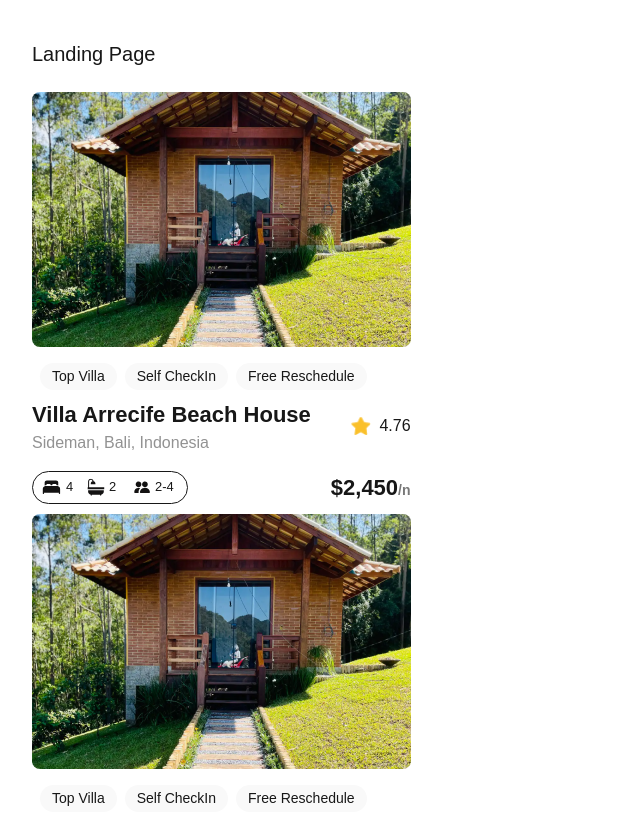
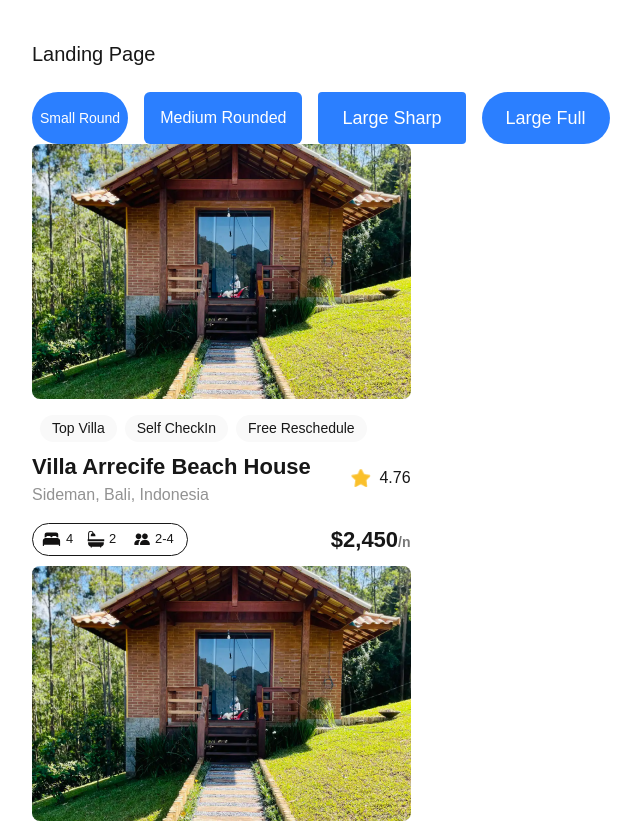
Before and after one commit to mrPullStack/alx-project-0x00-setup, a Next.js app in the folder alx-project-0x00/: page /landing in a window 1280 px wide. Shown: the top 823 px of the page, without its empty margins (8-649 px from the left). Built offline with nearby package versions, Linux system fonts and the light colour scheme.

Commit message:
edit landing

```diff
--- /dev/null
+++ b/alx-project-0x00/components/Button.tsx
@@ -0,0 +1,19 @@
+import React from "react"
+import { ButtonProps } from "@/interfaces"
+
+const Button: React.FC<ButtonProps> = ({ title, size, shape }) => {
+  const sizeClass =
+    size === "small"
+      ? "px-2 py-1 text-sm"
+      : size === "medium"
+      ? "px-4 py-2 text-base"
+      : "px-6 py-3 text-lg"
+
+  return (
+    <button className={`bg-blue-500 text-white ${sizeClass} ${shape}`}>
+      {title}
+    </button>
+  )
+}
+
+export default Button
--- a/alx-project-0x00/interfaces/index.ts
+++ b/alx-project-0x00/interfaces/index.ts
@@ -1,3 +1,9 @@
 export interface PillProps {
   title: string;
 }
+
+export interface ButtonProps {
+  title: string
+  size: "small" | "medium" | "large"
+  shape: "rounded-sm" | "rounded-md" | "rounded-full"
+}
--- a/alx-project-0x00/pages/index.tsx
+++ b/alx-project-0x00/pages/index.tsx
@@ -3,6 +3,8 @@
     <main className="flex flex-col h-screen justify-center items-center text-4xl font-semibold">
       <h1>Airbnb Application Clone system</h1>
       <button className=" border px-3 py-1 text-lg mt-3  bg-blue-500 text-white rounded-full">Get Started</button>
+
+
     </main>
   )
 }
--- a/alx-project-0x00/pages/landing.tsx
+++ b/alx-project-0x00/pages/landing.tsx
@@ -1,10 +1,19 @@
 import React from "react";
 import Card from "@/components/Card";
+import Button from "@/components/Button";
 
 const Landing: React.FC = () => {
   return (
     <div className="p-10">
       <h1 className="text-xl font-extralight mb-6">Landing Page</h1>
+
+      <div className="flex gap-4 flex-wrap mt-6">
+  <Button title="Small Round" size="small" shape="rounded-full" />
+  <Button title="Medium Rounded" size="medium" shape="rounded-md" />
+  <Button title="Large Sharp" size="large" shape="rounded-sm" />
+  <Button title="Large Full" size="large" shape="rounded-full" />
+</div>
+
 
       {/* Render Card Component multiple times */}
       <Card />
```
